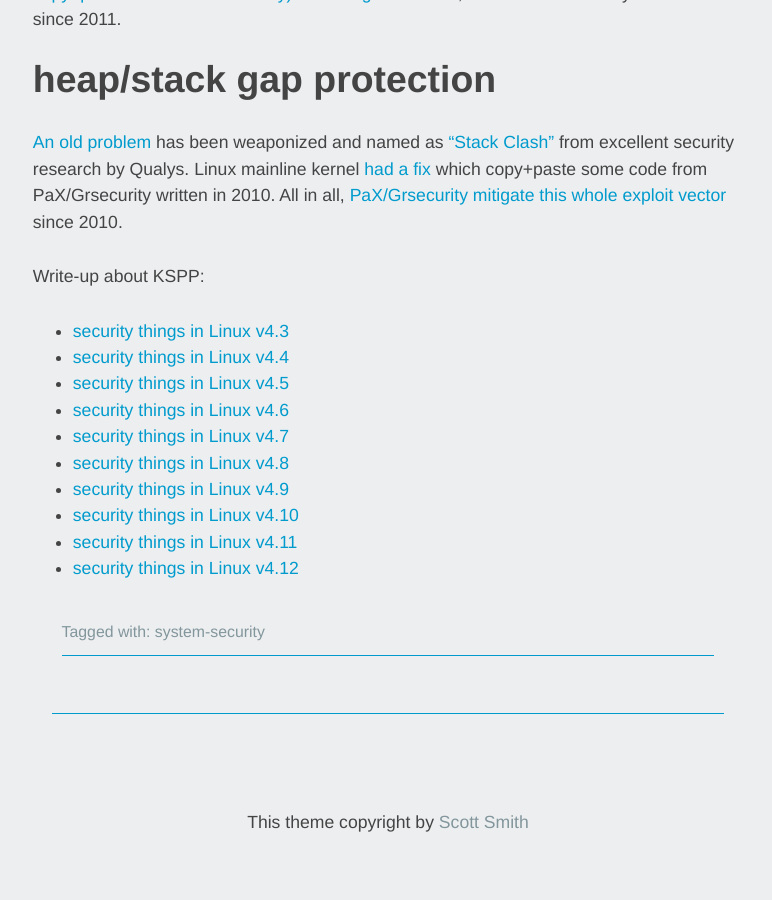
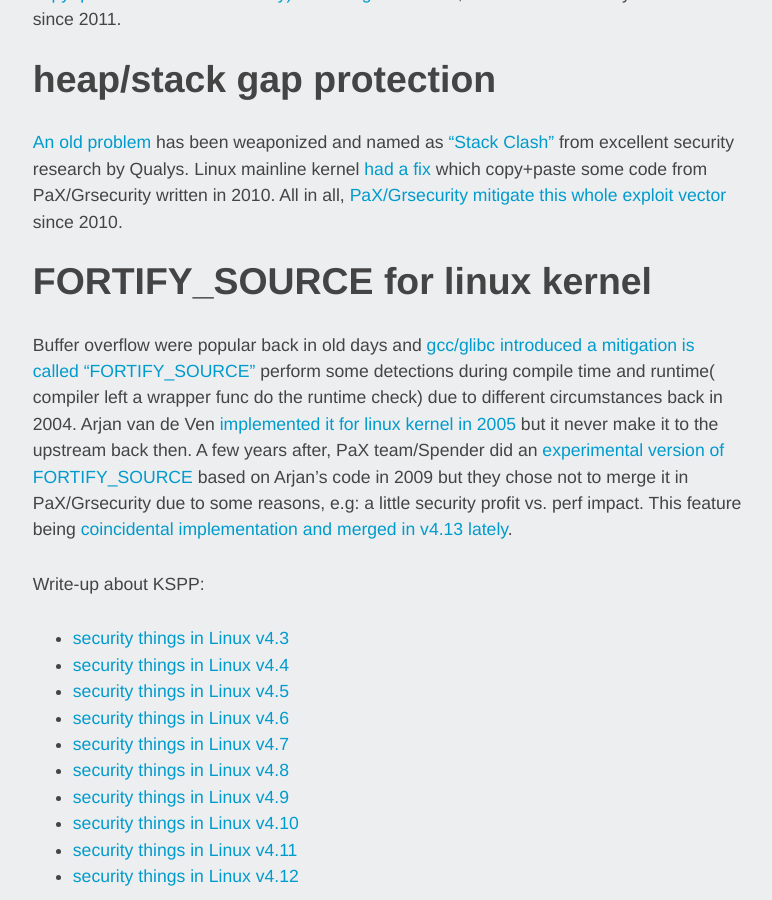
Before and after one commit to hardenedlinux/hardenedlinux.github.io, a Jekyll site: the page built from _posts/2016-12-13-kernel_mitigation_checklist.markdown, in a window 1280 px wide and 900 px high, scrolled down 7701 px. Shown: the whole window, without its empty margins (252-1024 px from the left). Built offline with Jekyll 4.4.1, drawn with Linux system fonts in a browser that asks for light colours; before the commit the page ends 8552 px from its top, so only the background shows below that.

Commit message:
FORTIFY_SOURCE

```diff
--- a/_posts/2016-12-13-kernel_mitigation_checklist.markdown
+++ b/_posts/2016-12-13-kernel_mitigation_checklist.markdown
@@ -127,6 +127,8 @@
 ## heap/stack gap protection
 [An old problem](https://grsecurity.net/an_ancient_kernel_hole_is_not_closed.php) has been weaponized and named as ["Stack Clash"](https://www.qualys.com/2017/06/19/stack-clash/stack-clash.txt) from excellent security research by Qualys. Linux mainline kernel [had a fix](https://git.kernel.org/pub/scm/linux/kernel/git/torvalds/linux.git/commit/?id=1be7107fbe18eed3e319a6c3e83c78254b693acb) which copy+paste some code from PaX/Grsecurity written in 2010. All in all, [PaX/Grsecurity mitigate this whole exploit vector](https://github.com/hardenedlinux/grsecurity-101-tutorials/blob/master/notes/stack_clash.md) since 2010.
 
+## FORTIFY_SOURCE for linux kernel
+Buffer overflow were popular back in old days and [gcc/glibc introduced a mitigation is called "FORTIFY_SOURCE"](https://gcc.gnu.org/ml/gcc-patches/2004-09/msg02055.html) perform some detections during compile time and runtime( compiler left a wrapper func do the runtime check) due to different circumstances back in 2004. Arjan van de Ven [implemented it for linux kernel in 2005](https://lkml.org/lkml/2005/5/25/46) but it never make it to the upstream back then. A few years after, PaX team/Spender did an [experimental version of FORTIFY_SOURCE](https://grsecurity.net/~spender/dev_patches/fortify_source_30_percent_coverage_sucks.patch) based on Arjan's code in 2009 but they chose not to merge it in PaX/Grsecurity due to some reasons, e.g: a little security profit vs. perf impact. This feature being [coincidental implementation and merged in v4.13 lately](https://git.kernel.org/pub/scm/linux/kernel/git/torvalds/linux.git/commit/?id=6974f0c4555e285ab217cee58b6e874f776ff409).
 
 Write-up about KSPP:
 * [security things in Linux v4.3](https://outflux.net/blog/archives/2016/09/26/security-things-in-linux-v4-3/)
```
